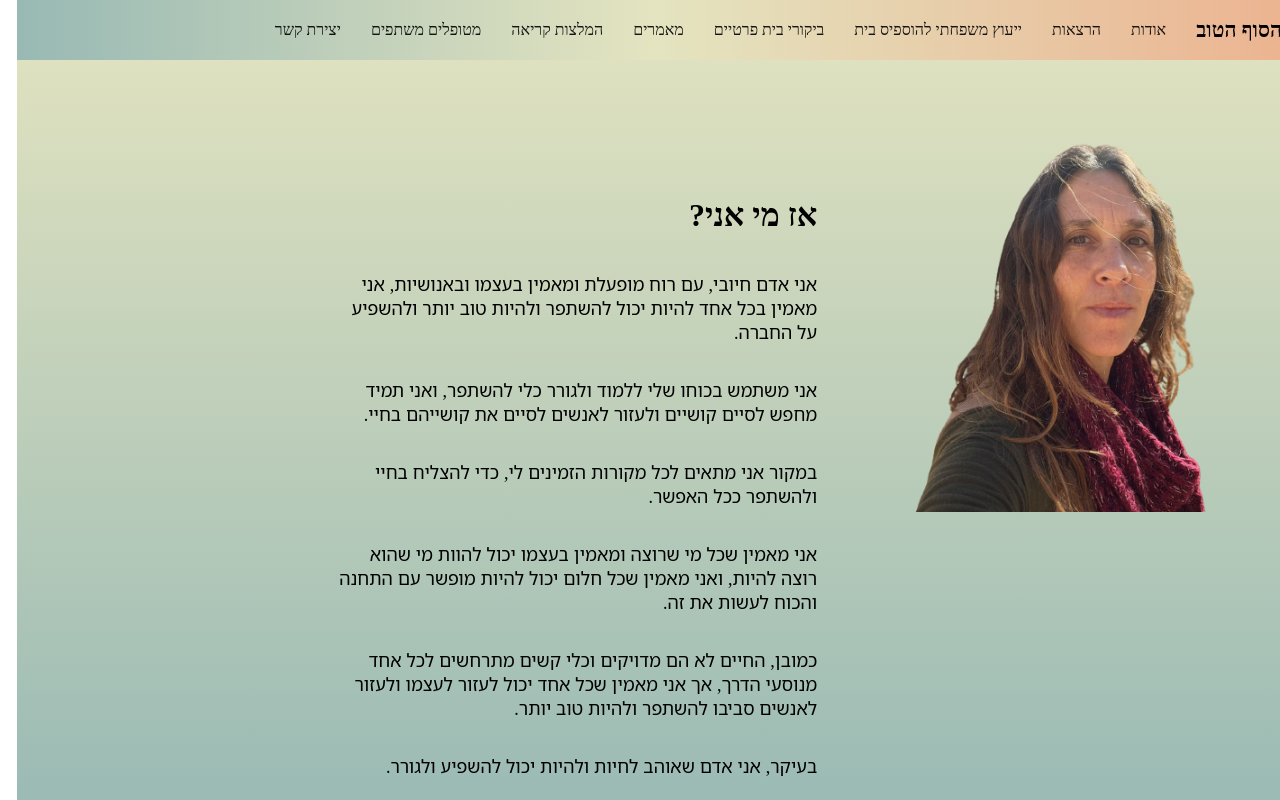
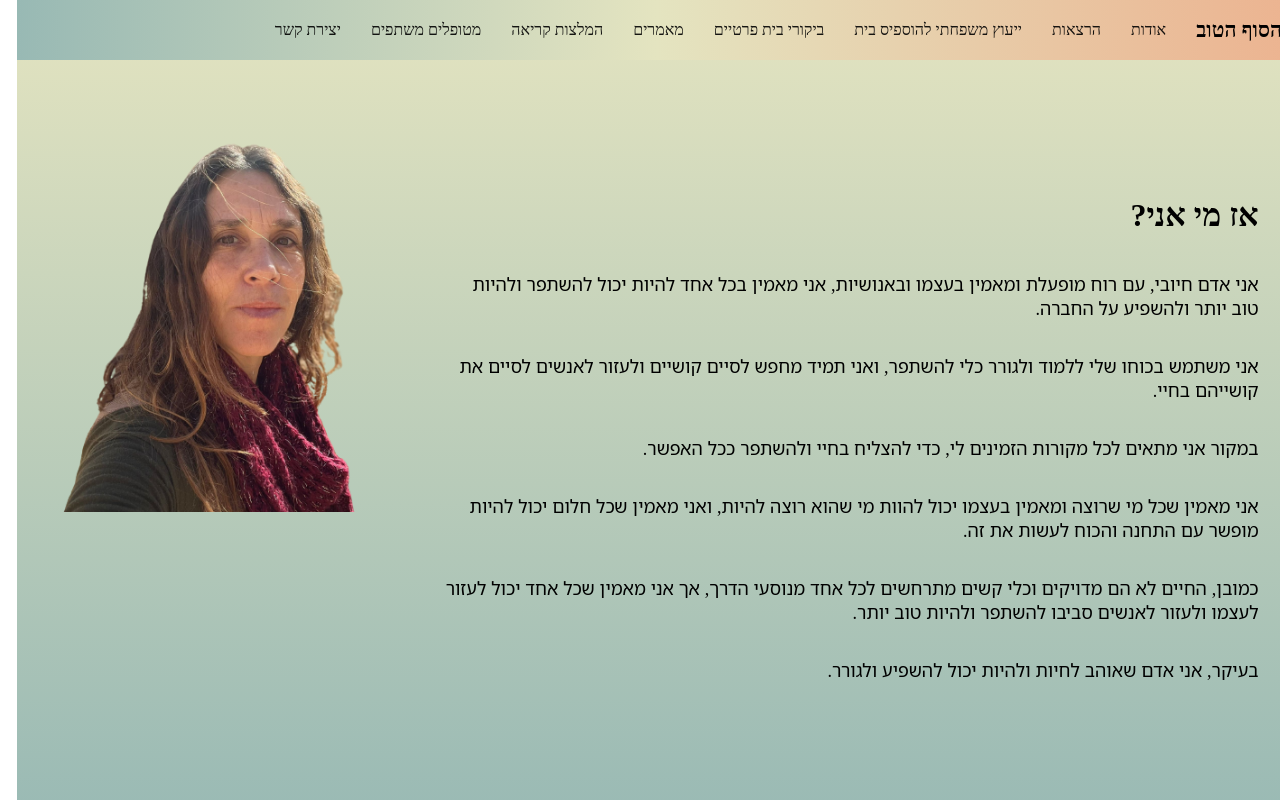
Before and after one commit to YaliSoltz/sof-hadereh, a React (Create React App) app in the folder client/: page /about-me in a window 1280 px wide. Shown: the top 800 px of the page. Built offline with nearby package versions, Linux system fonts and the light colour scheme; no server answers.

Commit message:
delete the patch method

```diff
--- a/client/src/comp-user/main/bio.jsx
+++ b/client/src/comp-user/main/bio.jsx
@@ -12,11 +12,12 @@ const Bio = () => {
 
   return (
     <div className="bio">
-      <img className="bio-img" src={profile} alt="profile" />
-      <div>
+      <div className="bio-container">
         <h1 className="bio-title">אז מי אני?</h1>
         <div>{content}</div>
       </div>
+      <img className="bio-img" src={profile} alt="profile" />
+
     </div>
   );
 };
--- a/client/src/css/User.css
+++ b/client/src/css/User.css
@@ -543,7 +543,11 @@ textarea {
 
 .bio {
   display: flex;
-  padding-left: 25vw;
+  justify-content: space-between;
+}
+
+.bio-container{
+  padding-right: 3vw;
 }
 
 .bio-text {
@@ -557,9 +561,8 @@ textarea {
 }
 
 .bio-img {
-  max-width: 50%;
   height: 65vh;
-  float: right;
   object-fit: cover;
-  margin: -15vh 0px 0px 7vw;
+  margin: -15vh 0px 0px 3vw;
+  float: left;
 }
```
Also changed, not shown: 2 other files (tests, documents, lock files or other folders).
